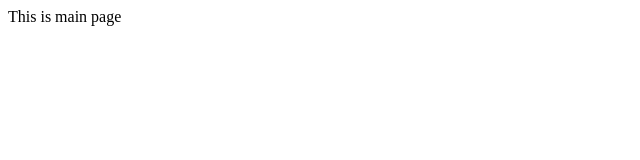
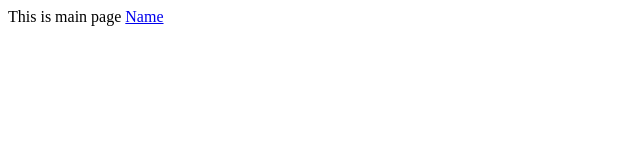
Before and after one commit to Anyway214/project, a website: page index.html in a window 1280 px wide. Shown: the full height of the page, 0-640 px from the left. Drawn offline with Linux system fonts and the light colour scheme.

Commit message:
Update index.html

```diff
--- a/index.html
+++ b/index.html
@@ -1,5 +1,6 @@
 <html>
 <body>
 This is main page
+<a href="Minern.html">Name</a>
 </body>
 </html>
```
